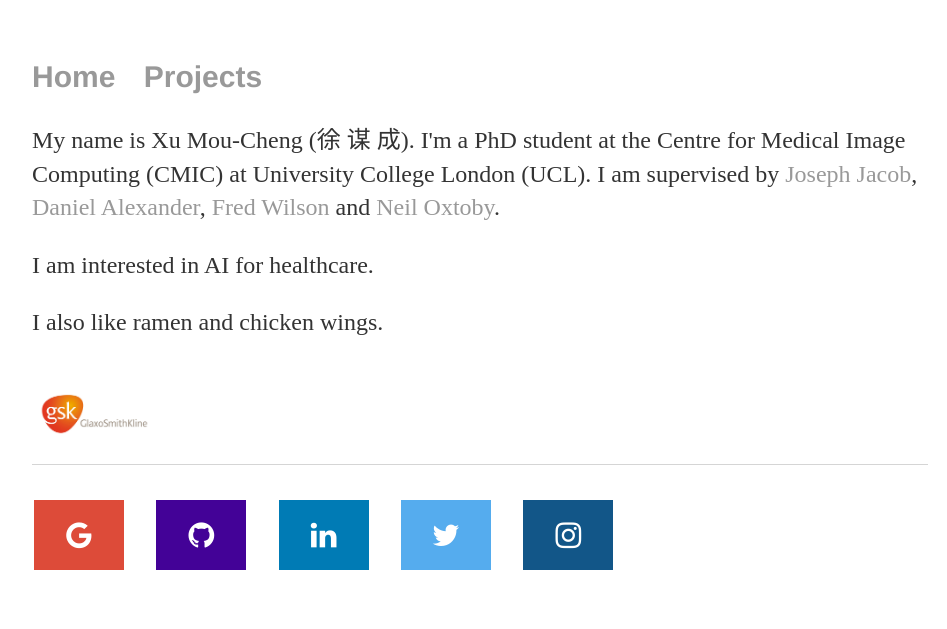
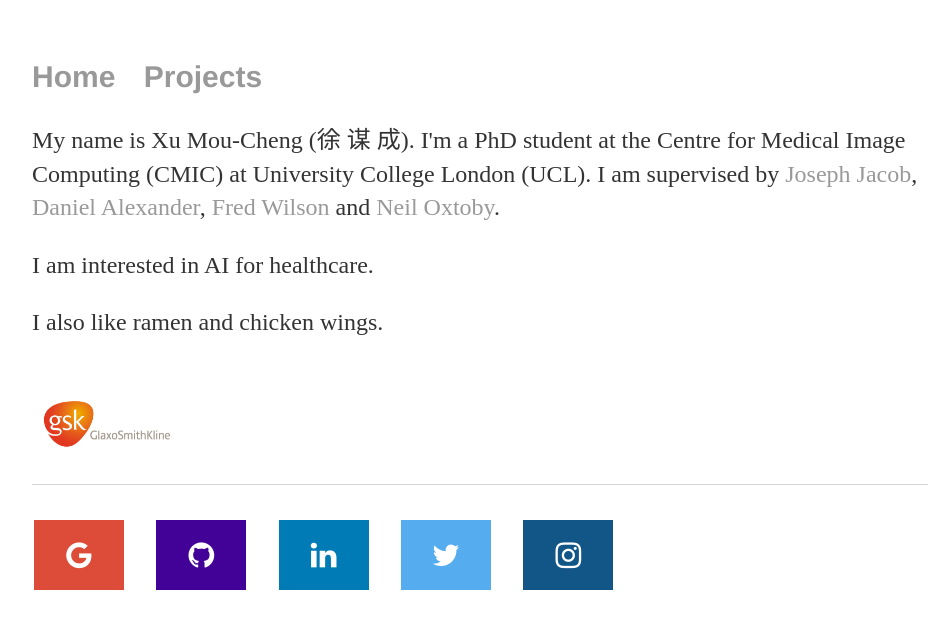
Before and after one commit to moucheng2017/mouchengxu.github.io, a Jekyll site: the page built from index.html, in a window 1280 px wide. Shown: the top 629 px of the page, without its empty margins (160-1107 px from the left). Built offline with Jekyll 4.4.1, drawn with Linux system fonts in a browser that asks for light colours.

Commit message:
Update index.html

```diff
--- a/index.html
+++ b/index.html
@@ -11,6 +11,6 @@ title: Mou-Cheng Xu
 		<a href="https://scholar.google.com/citations?user=uWfRPHEAAAAJ&hl=en">Neil Oxtoby</a>.</p>
 	<p>I am interested in AI for healthcare.</p>
 	<p>I also like ramen and chicken wings.</p>
-	<img src="gsk.png" alt="gsk logo" width="125" height="100" style="vertical-align:bottom" style="float:right">
+	<img src="gsk.png" alt="gsk logo" width="150" height="120" style="vertical-align:bottom" style="float:right">
 
 </div><!-- /.blurb -->
```
